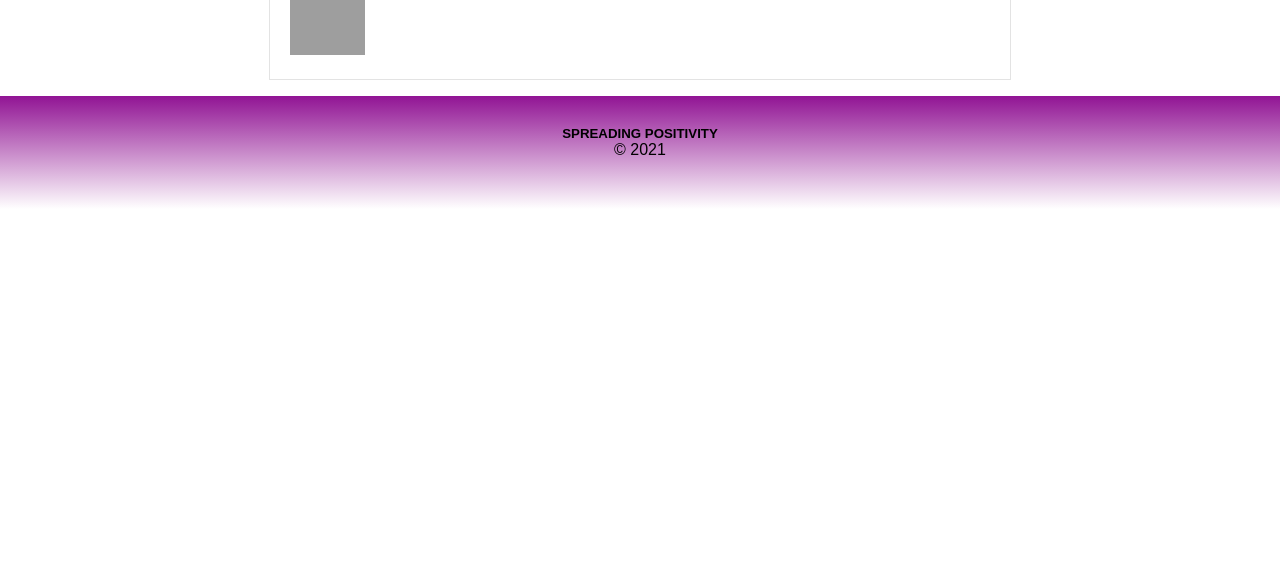
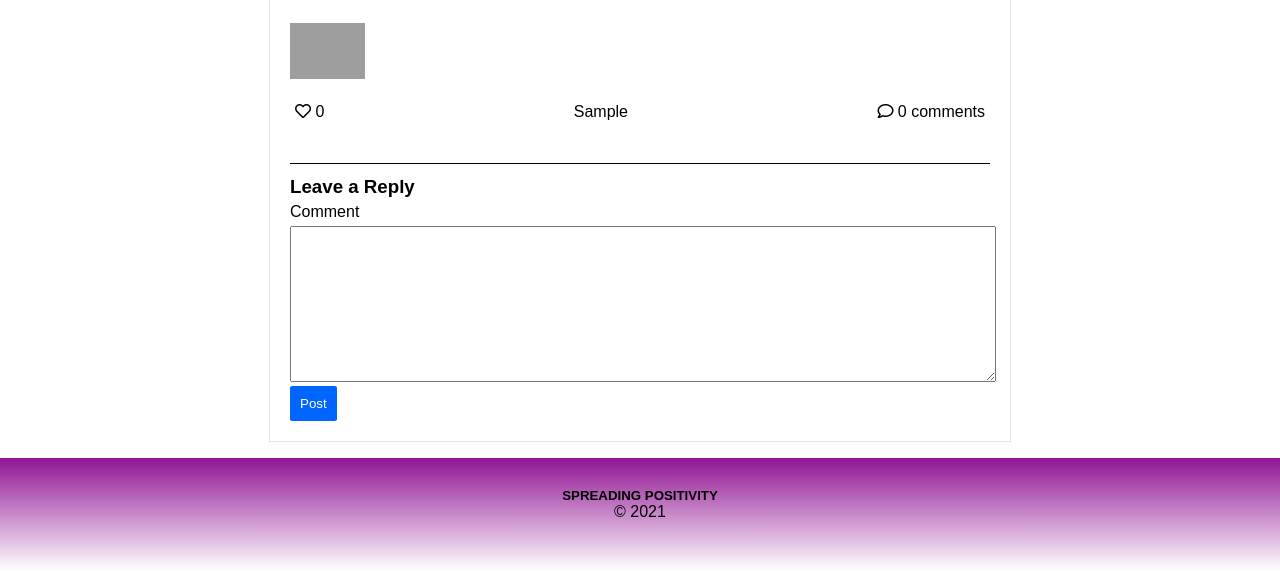
Before and after one commit to anindyaCISPL/positivity-app, a PHP site: page /story?id=1 in a window 1280 px wide. Shown: the part 1126-1697 px from the top of the page. Before the commit the page ends 1329 px from the top, so only its background shows below. Run offline with PHP 8.4, Linux system fonts and the light colour scheme; the visitor is signed in with stand-in values (Sample User, id 1); tables that the repository leaves empty or names only in its code hold one stand-in row (values such as "Sample post"); data that the repository does not hold is empty; grey boxes are pictures that could not be loaded.

Commit message:
Single Story View Page UI Done

```diff
--- a/app/views/partials/header.view.php
+++ b/app/views/partials/header.view.php
@@ -13,6 +13,7 @@ if (($page == 'Login') && (auth()))
     <link rel="icon" href="/public/images/favicon.ico" type="image/x-icon">
     <link rel="stylesheet" href="/public/css/styles.css">
     <link rel="stylesheet" href="/public/css/common.css">
+    <link rel="stylesheet" href="/public/css/all.css">
 </head>
 
 <body>
--- a/app/views/stories/show.view.php
+++ b/app/views/stories/show.view.php
@@ -9,31 +9,71 @@
     <div class="form-body">
 
         <div class="box">
-            <h3><?= $story[0]->name; ?></h3>
-            <p><?= date('F j,Y', strtotime($story[0]->created_at)); ?> <?= $story[0]->district; ?>, <?= $story[0]->state; ?></p>
-            <h2><?= $story[0]->title; ?></h2>
+            <span class="story_author"><?= $story[0]->name; ?></span>
+            <span class="story_time"><?= date('F j,Y', strtotime($story[0]->created_at)); ?></span>
+            <span class="story_location"><?= $story[0]->district; ?>, <?= $story[0]->state; ?></span>
+            <span class="story_title"><?= $story[0]->title; ?></span>
             <iframe width="700" height="315" src="https://www.youtube.com/embed/<?= substr(strstr($story[0]->video, '?v='), 3); ?>" frameborder="0" allow="accelerometer; autoplay; clipboard-write; encrypted-media; gyroscope; picture-in-picture" allowfullscreen></iframe>
+            <div class="story_images">
                 <img src="<?= ltrim(getimage('story_id', $story[0]->id, 1)[0]->location ??= './public/images/default.webp', '.'); ?>" alt="" width="700" height="450" id="primary">
-
+            </div>
             <?php
             $allImages = getimage('story_id', $story[0]->id);
             //  dd($allImages);
             foreach ($allImages as $image) {
             ?>
+                <div class="story_all_images">
                     <a href="#<?= ltrim($image->location, '.'); ?>"><img src="<?= ltrim($image->location, '.'); ?>" alt="100" width="75"></a>
+                </div>
+                <!-- modal section -->
                 <div id="<?= ltrim($image->location, '.'); ?>" class="overlay">
                     <a href="#primary" class="cancel"></a>
                     <div class="modal"><img src="<?= ltrim($image->location, '.'); ?>" alt="" width="700" height="450"></div>
                 </div>
-
+                <!-- modal section end -->
             <?php } ?>
+            <div class="comment">
+                <div class="story_review">
+                    <span class="story_like">
+                        <i class="far fa-heart"></i> 0
+                    </span>
+                    <span class="story_keywords">
+                        <?= $story[0]->keywords; ?>
+                    </span>
+                    <span class="story_comment">
+                        <i class="far fa-comment"></i> 0 comments
+                    </span>
+                </div>
                 <?php
                 if (auth()) {
-                if (auth()->id == $story[0]->user_id) {
-            ?>
+                    if (auth()->id == $story[0]->user_id) { ?>
+                        <div class="modify_btn">
                             <a href="/story/edit?id=<?= $story[0]->id; ?>" class="btn">Update</a>
+                        </div>
+                    <?php } else { ?>
+                        <div class="comment_box">
+                            <h3>Leave a Reply</h3>
+                            <form action="">
+                                <p>Comment</p>
+                                <textarea name="comment" id="" cols="30" rows="10"></textarea>
+                                <div class="control">
+                                    <input type="submit" value="Post" class="btn">
+                                </div>
+                            </form>
+                        </div>
                     <?php }
-            } ?>
+                } else { ?>
+                    <div class="login_box">
+                        <span class="sign_in">
+                            <i class="fas fa-sign-in-alt fa-2x"></i>
+                        </span>
+                        <span class="sign_in_content">
+                            Login to post your comment <button>Login</button>
+                        </span>
+                    </div>
+                <?php } ?>
+
+            </div>
         </div>
     </div>
 </main>
--- a/public/css/styles.css
+++ b/public/css/styles.css
@@ -1,7 +1,7 @@
 html, body{
 	height: 100%;
 }
-h1, h2, h4, h5, p {
+h1, h2, h3 , h4, h5, p {
 	margin: 0;
 	padding: 0;
 }
@@ -51,14 +51,6 @@ body{
 	display: flex;
 	justify-content: space-between;
 }
-
-/* .logo-navigation > nav ul li a{
-	text-decoration:none;
-	color:inherit;
-} */
-/* nav ul li a:hover{
-	color:gray;
-} */
 .banner {
 	text-align: center;
 }
@@ -87,6 +79,70 @@ main .gcontainer{
 	grid-gap:1em;
 	padding: 15px 0;
 }
+/* For Story Details Page */
+
+.story_author{
+	display: block;
+	font-size:1em;
+	font-weight: bold;
+	margin-bottom: 4px;
+}
+.story_time{
+	color: #a9a9a9;
+    font-size: 0.857em;
+}
+
+.story_location{
+	font-size: 0.8em;
+    color: #41a9c1;
+}
+.story_title{
+	display: block;
+    font-size: 1.2em;
+    font-weight: 400;
+    margin: 19px 0;
+}
+.story_images{
+	margin: 10px 0;
+}
+.story_all_images{
+	padding: 10px 0;
+}
+.comment{
+	display: flex;
+    flex-direction: column;
+}
+.story_review{
+	height: 50px;
+    display: flex;
+    justify-content: space-between;
+	padding: 10px 5px;
+	border-bottom: 0.5px solid;
+	margin-bottom: 12px;
+}
+.login_box{
+	display: flex;
+    justify-content: space-between;
+    padding: 10px 5px;
+}
+.sign_in_content{
+	width: 400px;
+    padding: 8px 18px;
+    border-radius: 10px;
+    background: lightgray;
+}
+.sign_in_content button{
+	float: right;
+	border-radius: 20px;
+}
+
+.comment_box form > p{
+	padding:5px 0;
+}
+.comment_box form > textarea{
+	width:100%
+}
+/* Story Details Page End Here */
 .about{
 		background: #c5c5;
 		width: 1000px;
@@ -116,7 +172,7 @@ padding: 20px;
 text-align: center;
 }
 main button{
-	    padding: 10px 13px;
+	padding: 10px 13px;
     border-radius: 5%;
     background:#951495;
     border: none;
@@ -188,7 +244,7 @@ main button{
     color: teal;
 }
 .btn {
-    margin-left: 201px;
+    /* margin-left: 201px; */
     border-radius: 5%;
     background: #0066ff;
     color: white;
```
Also changed, not shown: app/views/home.view.php (+3 -17 lines), app/views/partials/story.view.php (added, +17 -0 lines), app/views/stories/index.view.php (+3 -16 lines), public/storage/images/1612339052_mygov-10000000001063409973.jpg (added). Lines whose indentation alone changed are shown as unchanged.
